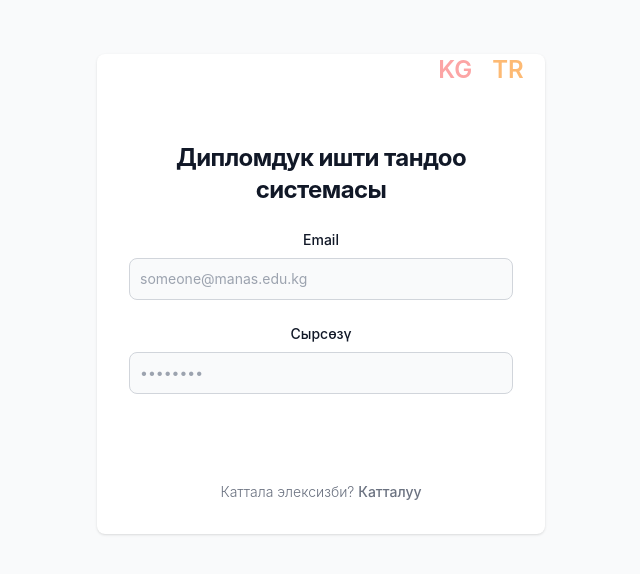
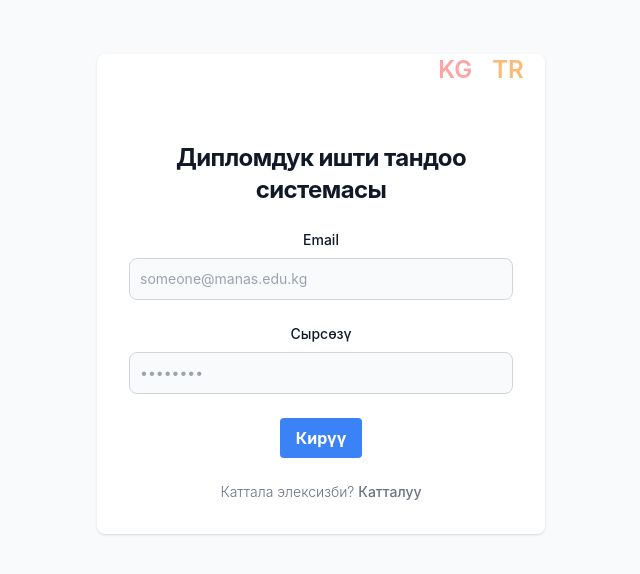
Before and after one commit to Beka-IT/ThesisAppClient, a React (Create React App) app: page / in a window 1280 px wide. Shown: the part 106-680 px from the top of the page, without its empty margins (319-959 px from the left). Built offline with nearby package versions, Linux system fonts and the light colour scheme.

Commit message:
Extended Sing In page

```diff
--- a/src/pages/SignIn.tsx
+++ b/src/pages/SignIn.tsx
@@ -1,4 +1,4 @@
-import * as React from 'react';
+import  React, { useState } from 'react';
 import Container from '@mui/material/Container';
 import { createTheme, ThemeProvider } from '@mui/material/styles';
 
@@ -8,6 +8,8 @@ import { createTheme, ThemeProvider } from '@mui/material/styles';
 const defaultTheme = createTheme();
 
 export default function SignIn() {
+  const [login, setLogin] = useState<string>();
+  const [password, setPassword] = useState<string>();
   // const handleSubmit = (event: React.FormEvent<HTMLFormElement>) => {
   //   event.preventDefault();
   //   const data = new FormData(event.currentTarget);
@@ -32,13 +34,15 @@ export default function SignIn() {
               <form className="space-y-4 md:space-y-6" action="#">
                   <div>
                       <label htmlFor="email" className="block mb-2 text-sm font-medium text-gray-900 dark:text-white">Email</label>
-                      <input type="email" name="email" id="email" className="bg-gray-50 border border-gray-300 text-gray-900 sm:text-sm rounded-lg focus:ring-primary-600 focus:border-primary-600 block w-full p-2.5 dark:bg-gray-700 dark:border-gray-600 dark:placeholder-gray-400 dark:text-white dark:focus:ring-blue-500 dark:focus:border-blue-500" placeholder="someone@manas.edu.kg"/>
+                      <input type="email" value={login} onChange={e => setLogin(e.target.value)} name="email" id="email" className="bg-gray-50 border border-gray-300 text-gray-900 sm:text-sm rounded-lg focus:ring-primary-600 focus:border-primary-600 block w-full p-2.5 dark:bg-gray-700 dark:border-gray-600 dark:placeholder-gray-400 dark:text-white dark:focus:ring-blue-500 dark:focus:border-blue-500" placeholder="someone@manas.edu.kg"/>
                   </div>
                   <div>
                       <label htmlFor="password" className="block mb-2 text-sm font-medium text-gray-900 dark:text-white">Сырсөзү</label>
-                      <input type="password" name="password" id="password" placeholder="••••••••" className="bg-gray-50 border border-gray-300 text-gray-900 sm:text-sm rounded-lg focus:ring-primary-600 focus:border-primary-600 block w-full p-2.5 dark:bg-gray-700 dark:border-gray-600 dark:placeholder-gray-400 dark:text-white dark:focus:ring-blue-500 dark:focus:border-blue-500"/>
+                      <input type="password" value={password} onChange={e => setPassword(e.target.value)} name="password" id="password" placeholder="••••••••" className="bg-gray-50 border border-gray-300 text-gray-900 sm:text-sm rounded-lg focus:ring-primary-600 focus:border-primary-600 block w-full p-2.5 dark:bg-gray-700 dark:border-gray-600 dark:placeholder-gray-400 dark:text-white dark:focus:ring-blue-500 dark:focus:border-blue-500"/>
                   </div>
-                  <button type="submit" className="w-full text-white bg-primary-600 hover:bg-primary-700 focus:ring-4 focus:outline-none focus:ring-primary-300 font-medium rounded-lg text-sm px-5 py-2.5 text-center dark:bg-primary-600 dark:hover:bg-primary-700 dark:focus:ring-primary-800">Кирүү</button>
+                  <button className="bg-blue-500 hover:bg-blue-700 text-white font-bold py-2 px-4 rounded">
+                    Кирүү
+                  </button>
                   <p className="text-sm font-light text-gray-500 dark:text-gray-400">
                       Каттала элексизби? <a href="#" className="font-medium text-primary-600 hover:underline dark:text-primary-500">Катталуу</a>
                   </p>
```
